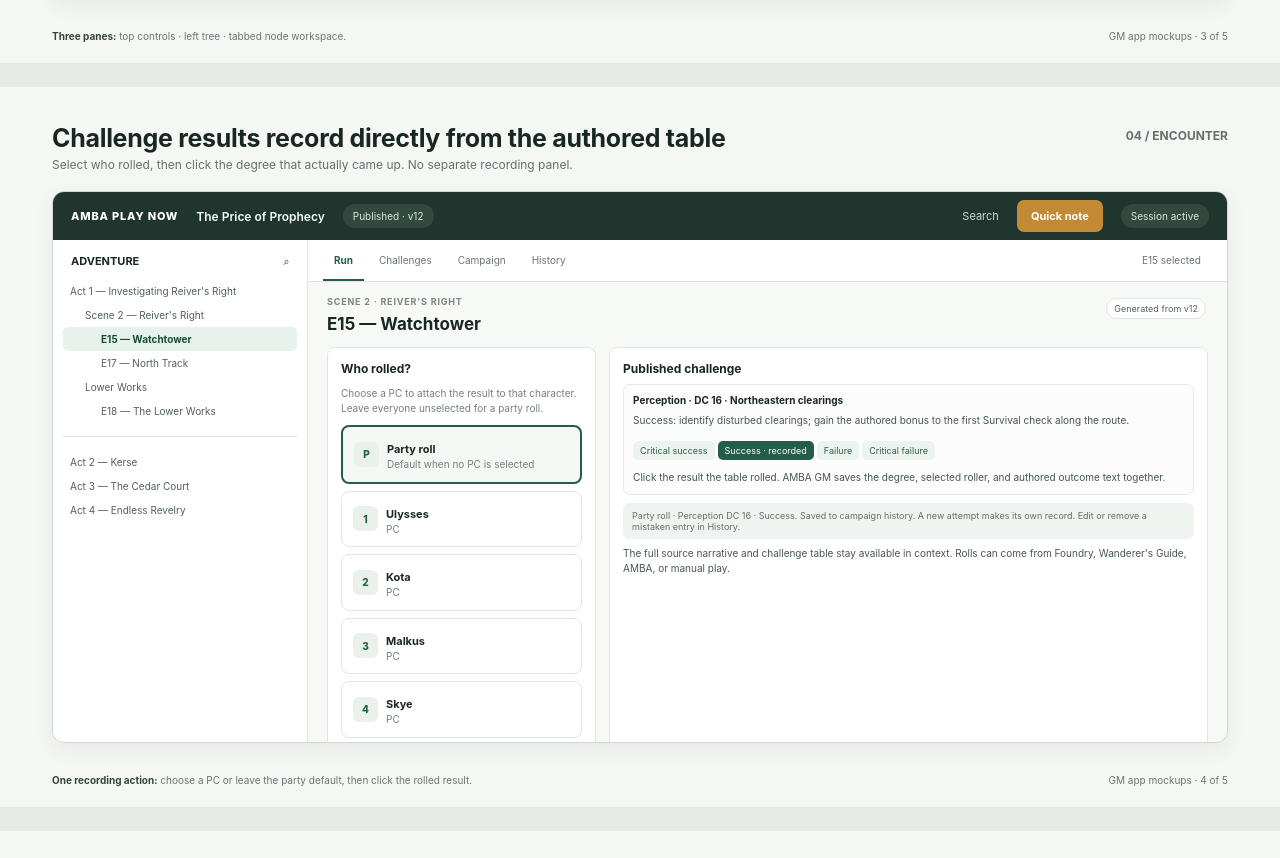
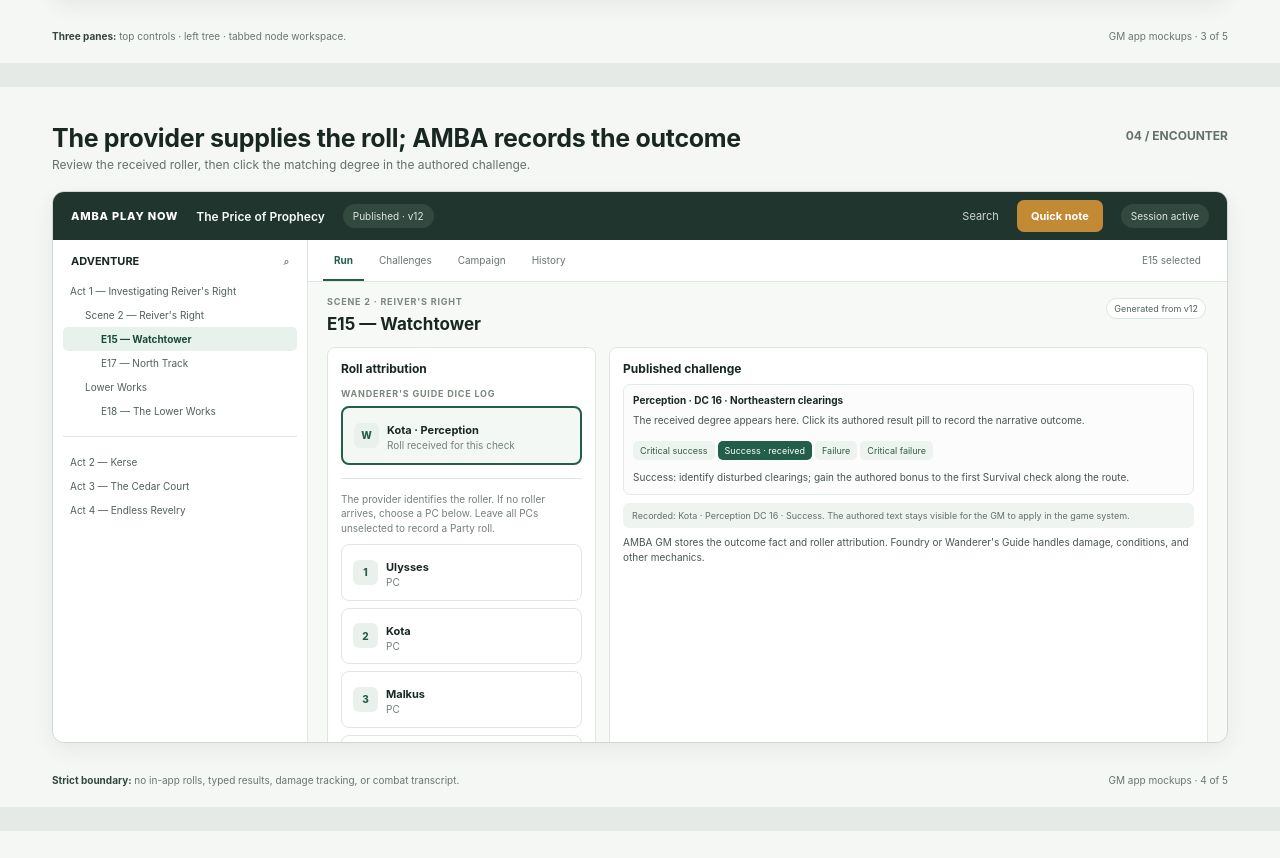
Before and after one commit to edmund-landgraf/Amba-GM, a website: page docs/play-now-mockups.html in a window 1280 px wide. Shown: the part 2169-3027 px from the top of the page. Drawn offline with Linux system fonts and the light colour scheme.

Commit message:
docs: align mockup with provider-sourced roll attribution

```diff
--- a/docs/play-now-mockups.html
+++ b/docs/play-now-mockups.html
@@ -170,7 +170,7 @@ html,body{margin:0;background:#e5eae6;color:var(--ink);font-family:Inter,"Segoe
 </section>
 
 <section class="slide">
-  <div class="headline"><div><h1>Challenge results record directly from the authored table</h1><p>Select who rolled, then click the degree that actually came up. No separate recording panel.</p></div><div class="num">04 / ENCOUNTER</div></div>
+  <div class="headline"><div><h1>The provider supplies the roll; AMBA records the outcome</h1><p>Review the received roller, then click the matching degree in the authored challenge.</p></div><div class="num">04 / ENCOUNTER</div></div>
   <div class="browser">
     <div class="appbar"><span class="brand">AMBA PLAY NOW</span><span class="apname">The Price of Prophecy</span><span class="pill">Published · v12</span><span class="flex"></span><span class="toplink">Search</span><span class="button gold">Quick note</span><span class="pill">Session active</span></div>
     <div class="shell">
@@ -181,27 +181,30 @@ html,body{margin:0;background:#e5eae6;color:var(--ink);font-family:Inter,"Segoe
         <div class="tabs"><span class="tab active">Run</span><span class="tab">Challenges</span><span class="tab">Campaign</span><span class="tab">History</span><span class="flex"></span><span class="tab">E15 selected</span></div>
         <div class="nodehead"><div><div class="label">Scene 2 · Reiver's Right</div><h2>E15 — Watchtower</h2></div><span class="chip">Generated from v12</span></div>
         <div class="nodebody" style="grid-template-columns:.62fr 1.38fr">
-          <div class="actionpanel"><h3>Who rolled?</h3><p class="small">Choose a PC to attach the result to that character. Leave everyone unselected for a party roll.</p>
-            <div class="source active"><div class="sourceicon">P</div><div><strong style="font-size:11px">Party roll</strong><div class="small">Default when no PC is selected</div></div></div>
-            <div class="source" style="margin-top:7px"><div class="sourceicon">1</div><div><strong style="font-size:11px">Ulysses</strong><div class="small">PC</div></div></div>
+          <div class="actionpanel"><h3>Roll attribution</h3><div class="label" style="margin-top:12px">Wanderer's Guide dice log</div>
+            <div class="source active"><div class="sourceicon">W</div><div><strong style="font-size:11px">Kota · Perception</strong><div class="small">Roll received for this check</div></div></div>
+            <div class="rule"></div><div class="small">The provider identifies the roller. If no roller arrives, choose a PC below. Leave all PCs unselected to record a Party roll.</div>
+            <div class="source" style="margin-top:9px"><div class="sourceicon">1</div><div><strong style="font-size:11px">Ulysses</strong><div class="small">PC</div></div></div>
             <div class="source" style="margin-top:7px"><div class="sourceicon">2</div><div><strong style="font-size:11px">Kota</strong><div class="small">PC</div></div></div>
             <div class="source" style="margin-top:7px"><div class="sourceicon">3</div><div><strong style="font-size:11px">Malkus</strong><div class="small">PC</div></div></div>
             <div class="source" style="margin-top:7px"><div class="sourceicon">4</div><div><strong style="font-size:11px">Skye</strong><div class="small">PC</div></div></div>
             <div class="source" style="margin-top:7px"><div class="sourceicon">5</div><div><strong style="font-size:11px">Doku</strong><div class="small">PC</div></div></div>
+            <div class="notice">Foundry roll-log and actor attribution behavior still needs verification.</div>
           </div>
           <div class="readpanel"><h3>Published challenge</h3>
-            <div class="action"><div class="actiontitle">Perception · DC 16 · Northeastern clearings</div><p>Success: identify disturbed clearings; gain the authored bonus to the first Survival check along the route.</p>
-              <div style="margin-top:9px"><span class="result">Critical success</span><span class="result" style="background:#235e4b;color:#fff">Success · recorded</span><span class="result">Failure</span><span class="result">Critical failure</span></div>
-              <p class="small" style="margin:10px 0 0">Click the result the table rolled. AMBA GM saves the degree, selected roller, and authored outcome text together.</p>
+            <div class="action"><div class="actiontitle">Perception · DC 16 · Northeastern clearings</div>
+              <p>The received degree appears here. Click its authored result pill to record the narrative outcome.</p>
+              <div style="margin-top:9px"><span class="result">Critical success</span><span class="result" style="background:#235e4b;color:#fff">Success · received</span><span class="result">Failure</span><span class="result">Critical failure</span></div>
+              <p class="small" style="margin:10px 0 0">Success: identify disturbed clearings; gain the authored bonus to the first Survival check along the route.</p>
             </div>
-            <div class="notice">Party roll · Perception DC 16 · Success. Saved to campaign history. A new attempt makes its own record. Edit or remove a mistaken entry in History.</div>
-            <p class="small">The full source narrative and challenge table stay available in context. Rolls can come from Foundry, Wanderer's Guide, AMBA, or manual play.</p>
+            <div class="notice">Recorded: Kota · Perception DC 16 · Success. The authored text stays visible for the GM to apply in the game system.</div>
+            <p class="small">AMBA GM stores the outcome fact and roller attribution. Foundry or Wanderer's Guide handles damage, conditions, and other mechanics.</p>
           </div>
         </div>
       </div>
     </div>
   </div>
-  <div class="callout"><span><strong>One recording action:</strong> choose a PC or leave the party default, then click the rolled result.</span><span>GM app mockups · 4 of 5</span></div>
+  <div class="callout"><span><strong>Strict boundary:</strong> no in-app rolls, typed results, damage tracking, or combat transcript.</span><span>GM app mockups · 4 of 5</span></div>
 </section>
 
 <section class="slide">
```
